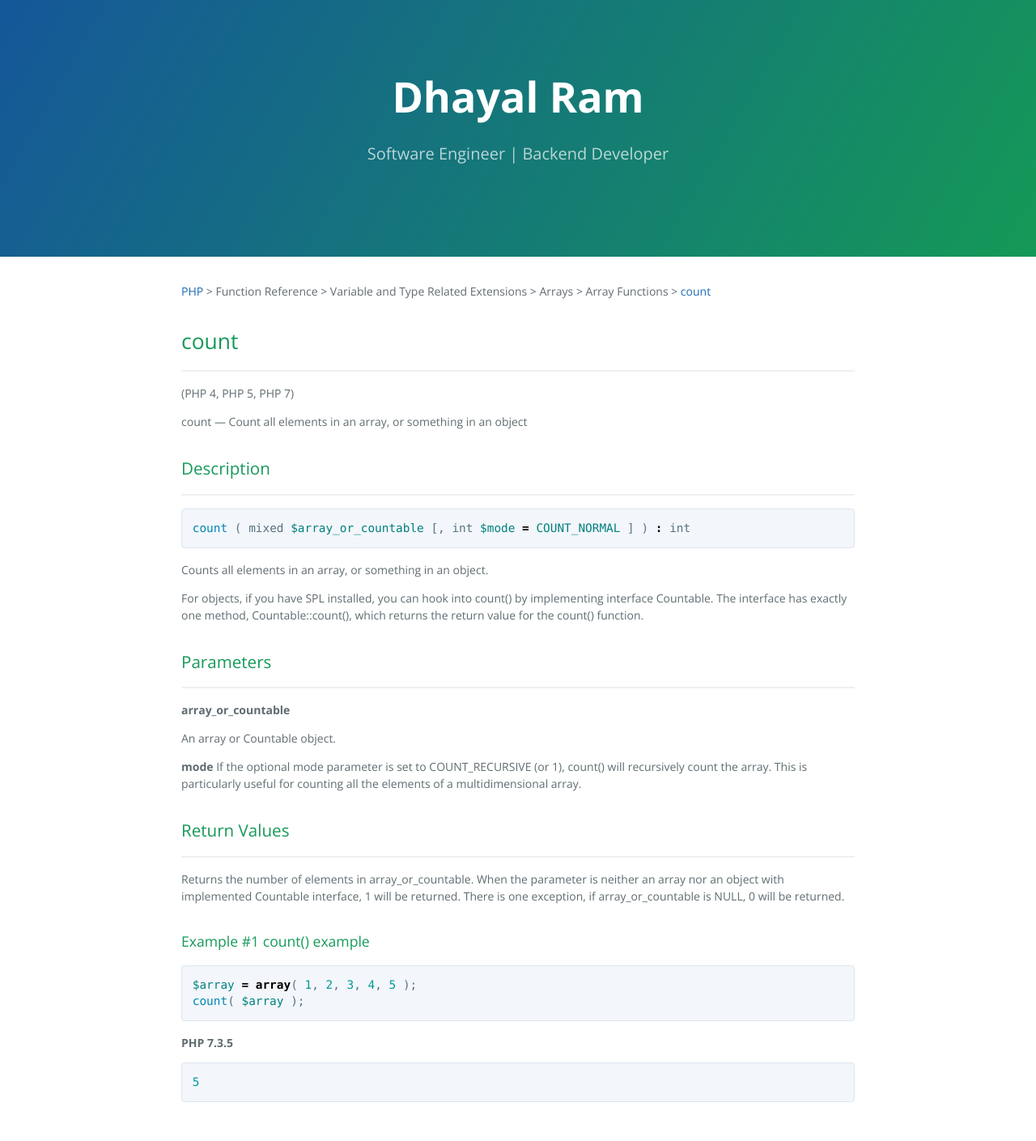
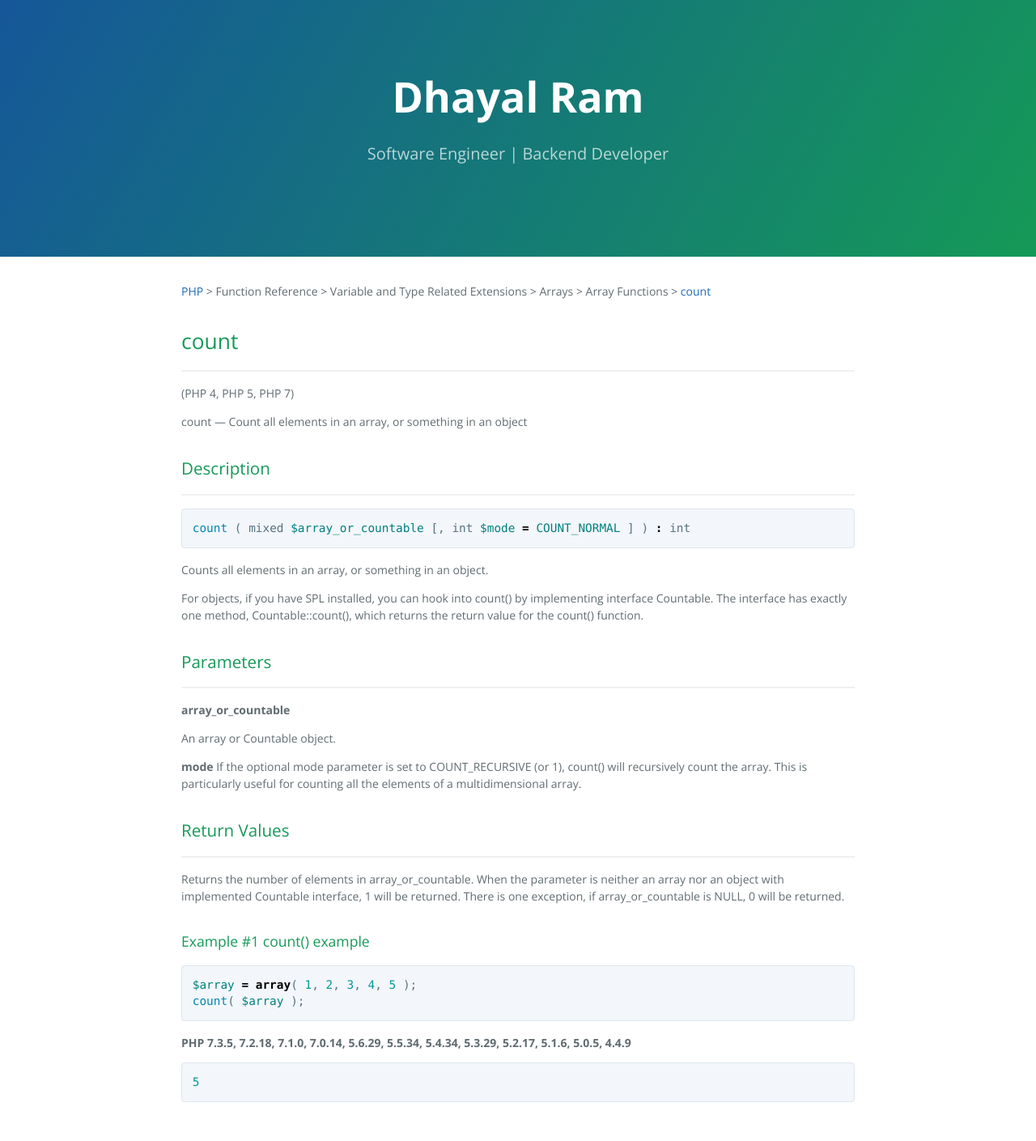
Before and after one commit to dhayalramk/dhayalramk.github.io, a Jekyll site: the page built from PHP/FuncationReference/VariableAndTypeRelatedExtensions/Arrays/ArrayFunctions/count.md, in a window 1280 px wide. Shown: the whole page at 81% size. Built offline with Jekyll 4.4.1, drawn with Linux system fonts in a browser that asks for light colours; our own code applies the rules of GitHub Pages for plain Markdown files.

Commit message:
Adding PHP multiple versions

````diff
--- a/PHP/FuncationReference/VariableAndTypeRelatedExtensions/Arrays/ArrayFunctions/count.md
+++ b/PHP/FuncationReference/VariableAndTypeRelatedExtensions/Arrays/ArrayFunctions/count.md
@@ -40,7 +40,7 @@
 count( $array );
 ```
 
-**PHP 7.3.5**
+**PHP 7.3.5, 7.2.18, 7.1.0, 7.0.14, 5.6.29, 5.5.34, 5.4.34, 5.3.29, 5.2.17, 5.1.6, 5.0.5, 4.4.9**
 
 ```php
 5
````
